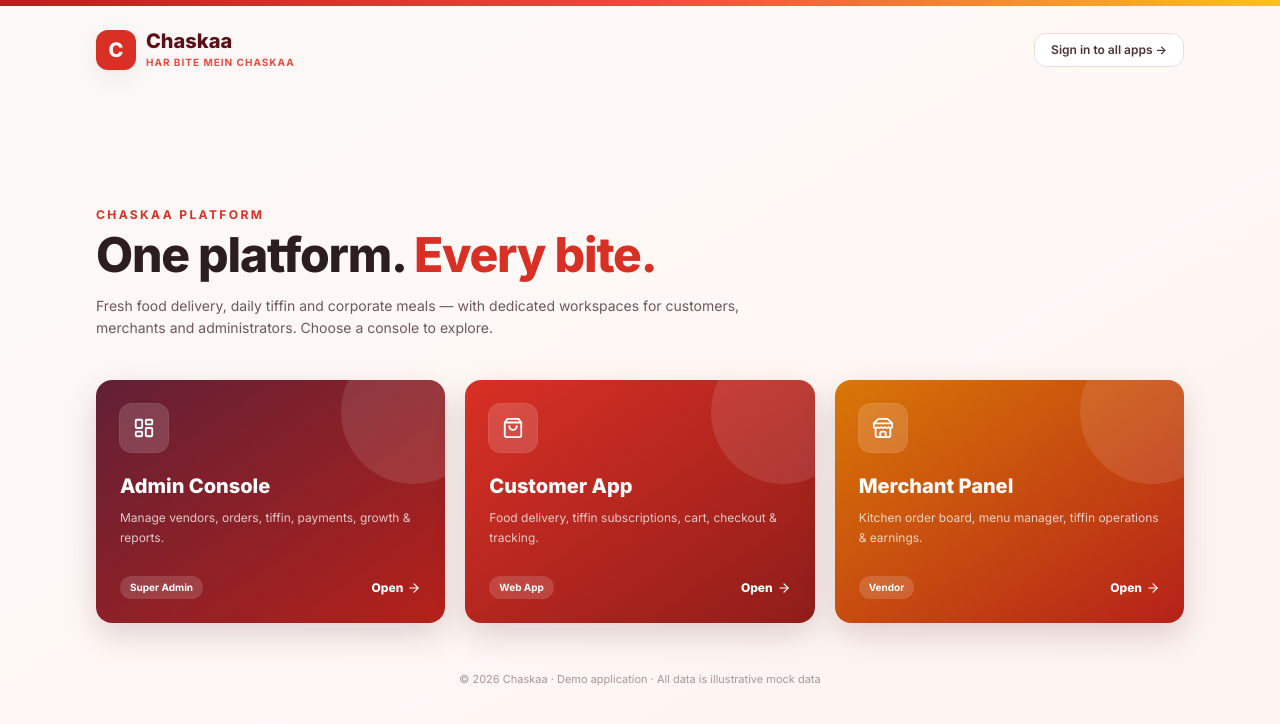
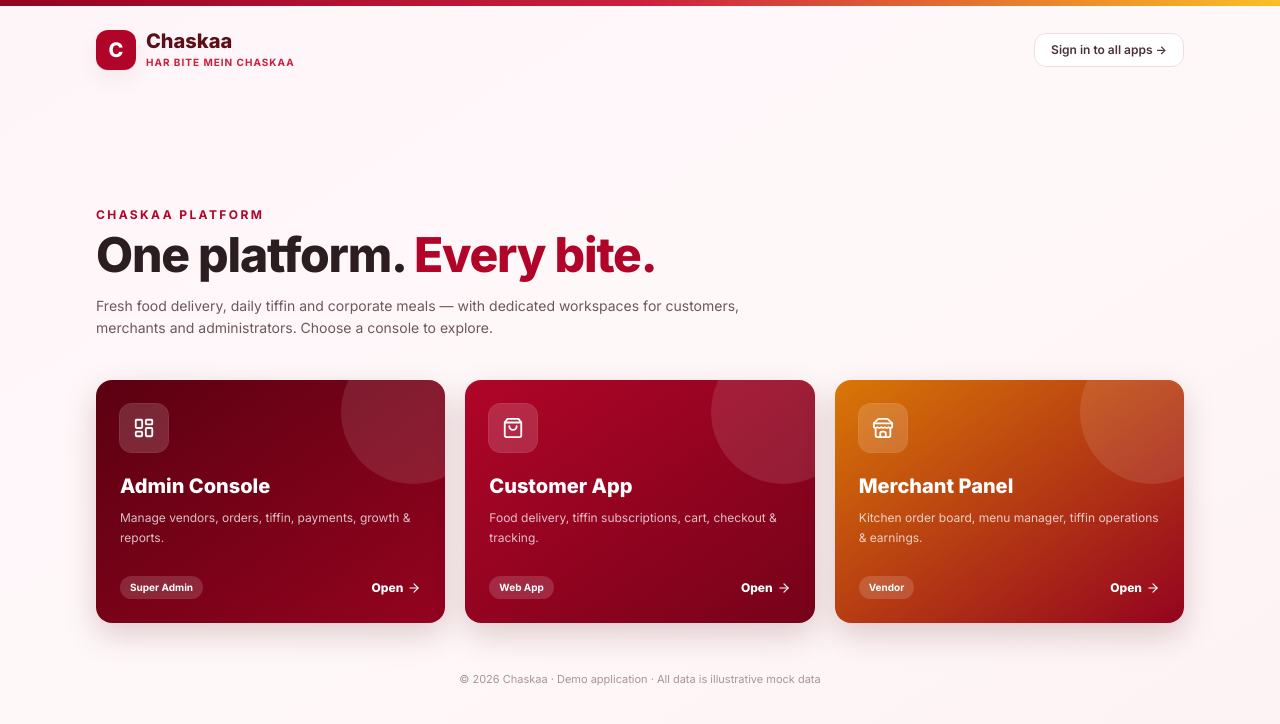
Before and after one commit to dubeyrishabh6388-design/Chaskaa, a React (Vite) app: page / in a window 1280 px wide. Shown: the top 724 px of the page. Built offline with nearby package versions, Linux system fonts and the light colour scheme.

Commit message:
Match exact reference theme: crimson primary, deep wine sidebar, orange-crimson active nav, pink-white surfaces

```diff
--- a/src/App.jsx
+++ b/src/App.jsx
@@ -33,7 +33,7 @@ function Portal() {
     { to: session ? '/vendor' : '/login?role=merchant', title: 'Merchant Panel', desc: 'Kitchen order board, menu manager, tiffin operations & earnings.', icon: 'Store', tone: 'from-amber-600 to-chaskaa-700', badge: 'Vendor' },
   ];
   return (
-    <div className="flex min-h-screen flex-col bg-gradient-to-br from-[#fbf8f7] via-[#fff8f5] to-[#fdf2f0]">
+    <div className="flex min-h-screen flex-col bg-gradient-to-br from-[#fef5f8] via-[#fff8f9] to-[#fdf2f4]">
       <div className="h-1.5 bg-gradient-to-r from-chaskaa-700 via-chaskaa-500 to-amber-400" />
       <header className="mx-auto flex w-full max-w-6xl items-center justify-between px-5 py-6 sm:px-8">
         <div className="flex items-center gap-2.5"><span className="grid h-10 w-10 place-items-center rounded-xl bg-chaskaa-600 text-xl font-black text-white shadow-card">C</span><div><p className="text-xl font-extrabold leading-none text-[#5c0f18]">Chaskaa</p><p className="mt-1 text-[10px] font-bold uppercase tracking-widest text-chaskaa-500">Har bite Mein Chaskaa</p></div></div>
--- a/src/components/CustomerLayout.jsx
+++ b/src/components/CustomerLayout.jsx
@@ -8,7 +8,7 @@ function CustomerLogo() {
   return (
     <Link to="/customer" className="flex items-center gap-2">
       <span className="grid h-9 w-9 place-items-center rounded-xl bg-chaskaa-600 text-base font-black text-white shadow-sm">C</span>
-      <span className="text-xl font-extrabold tracking-tight text-[#5c0f18]">Chaskaa</span>
+      <span className="text-xl font-extrabold tracking-tight text-[#51010e]">Chaskaa</span>
     </Link>
   );
 }
@@ -39,7 +39,7 @@ export default function CustomerLayout() {
 
   return (
     <div className="min-h-screen bg-[#fff9f6] pb-20 lg:pb-0">
-      <div className="h-1 bg-gradient-to-r from-chaskaa-700 via-chaskaa-500 to-amber-400" />
+      <div className="h-1 bg-active-nav" />
 
       <header className="sticky top-0 z-40 border-b border-[#f4e3e0] bg-white/95 backdrop-blur-md">
         <div className="mx-auto flex max-w-6xl items-center gap-3 px-4 py-3 sm:px-6">
@@ -57,7 +57,7 @@ export default function CustomerLayout() {
 
           <nav className="ml-auto hidden items-center gap-1 lg:flex">
             {navItems.slice(0, 4).map((n) => (
-              <NavLink key={n.to} to={n.to} end={n.end} className={({ isActive }) => `rounded-lg px-3 py-2 text-xs font-bold ${isActive ? 'bg-chaskaa-50 text-chaskaa-700' : 'text-[#6d585b] hover:bg-[#fdf4f2]'}`}>{n.label}</NavLink>
+              <NavLink key={n.to} to={n.to} end={n.end} className={({ isActive }) => `rounded-lg px-3 py-2 text-xs font-bold ${isActive ? 'bg-chaskaa-50 text-chaskaa-700' : 'text-[#6d585b] hover:bg-chaskaa-50'}`}>{n.label}</NavLink>
             ))}
           </nav>
 
--- a/src/components/ui.jsx
+++ b/src/components/ui.jsx
@@ -29,7 +29,7 @@ export function Icon({ name, size = 18, className = '', ...props }) {
 export function Badge({ children, tone = 'neutral', dot = false, className = '' }) {
   const tones = {
     green: 'bg-emerald-50 text-emerald-700 ring-emerald-200',
-    red: 'bg-rose-50 text-rose-700 ring-rose-200',
+    red: 'bg-chaskaa-50 text-chaskaa-700 ring-chaskaa-200',
     amber: 'bg-amber-50 text-amber-700 ring-amber-200',
     blue: 'bg-sky-50 text-sky-700 ring-sky-200',
     purple: 'bg-violet-50 text-violet-700 ring-violet-200',
@@ -247,7 +247,7 @@ export function DataTable({ columns, rows, search = true, searchPlaceholder = 'S
 export function Avatar({ name, size = 'md', tone = 'red' }) {
   const initials = String(name || '?').split(' ').map((p) => p[0]).slice(0, 2).join('').toUpperCase();
   const sizes = { sm: 'h-8 w-8 text-[11px]', md: 'h-10 w-10 text-xs', lg: 'h-12 w-12 text-sm' };
-  const tones = { red: 'bg-chaskaa-100 text-chaskaa-700', wine: 'bg-wine-100 text-wine-700', amber: 'bg-amber-100 text-amber-700' };
+  const tones = { red: 'bg-chaskaa-100 text-chaskaa-700', wine: 'bg-wine-100 text-wine-700', sidebar: 'bg-white/20 text-white', amber: 'bg-amber-100 text-amber-700' };
   return <span className={`grid shrink-0 place-items-center rounded-full font-bold ${sizes[size]} ${tones[tone]}`}>{initials}</span>;
 }
 
--- a/src/data/mockData.js
+++ b/src/data/mockData.js
@@ -179,7 +179,7 @@ export const revenueSeries = [
 ];
 
 export const serviceMix = [
-  { name: 'Food delivery', value: 56, color: '#ec4b3f' },
+  { name: 'Food delivery', value: 56, color: '#b00528' },
   { name: 'Student tiffin', value: 28, color: '#f6b73c' },
   { name: 'Corporate tiffin', value: 16, color: '#7e2640' },
 ];
--- a/src/index.css
+++ b/src/index.css
@@ -3,8 +3,8 @@
 @tailwind utilities;
 
 :root {
-  --wine: #6a1222;
-  --chaskaa: #d93025;
+  --wine: #51010e;
+  --chaskaa: #b00528;
 }
 
 * { -webkit-tap-highlight-color: transparent; }
@@ -12,7 +12,7 @@
 html { scroll-behavior: smooth; }
 
 body {
-  @apply bg-[#fbf8f7] text-[#2b1d20] antialiased;
+  @apply bg-[#fef5f8] text-[#241417] antialiased;
   font-feature-settings: 'cv02', 'cv03', 'cv04', 'cv11';
 }
 
@@ -23,31 +23,31 @@ body {
 
 @layer components {
   .card {
-    @apply rounded-2xl border border-[#f0e6e6] bg-white shadow-card;
+    @apply rounded-2xl border border-[#f6e4ea] bg-white shadow-card;
   }
   .btn {
     @apply inline-flex items-center justify-center gap-2 rounded-xl px-4 py-2 text-sm font-semibold transition-all duration-200 active:scale-[.98] disabled:cursor-not-allowed disabled:opacity-50;
   }
   .btn-primary {
-    @apply btn bg-chaskaa-600 text-white hover:bg-chaskaa-700 hover:shadow-float;
+    @apply btn bg-brand-gradient text-white shadow-card hover:shadow-float hover:brightness-105;
   }
   .btn-soft {
     @apply btn bg-chaskaa-50 text-chaskaa-700 hover:bg-chaskaa-100;
   }
   .btn-ghost {
-    @apply btn border border-[#eadddd] bg-white text-[#4a3438] hover:bg-[#fdf6f5];
+    @apply btn border border-[#efdde3] bg-white text-[#4a3438] hover:border-chaskaa-200 hover:bg-[#fef5f8];
   }
   .input {
-    @apply w-full rounded-xl border border-[#eadddd] bg-white px-3.5 py-2.5 text-sm outline-none transition placeholder:text-[#a99a9c] focus:border-chaskaa-400 focus:ring-4 focus:ring-chaskaa-100;
+    @apply w-full rounded-xl border border-[#efdde3] bg-white px-3.5 py-2.5 text-sm outline-none transition placeholder:text-[#ab9a9e] focus:border-chaskaa-400 focus:ring-4 focus:ring-chaskaa-100;
   }
   .label {
-    @apply mb-1.5 block text-xs font-semibold uppercase tracking-wide text-[#8a7477];
+    @apply mb-1.5 block text-xs font-semibold uppercase tracking-wide text-[#8d777b];
   }
   .chip {
     @apply inline-flex items-center gap-1 rounded-full px-2.5 py-1 text-[11px] font-bold;
   }
   .table-head {
-    @apply sticky top-0 z-10 bg-[#fdf8f8] px-4 py-3 text-left text-[11px] font-bold uppercase tracking-wider text-[#8a7477];
+    @apply sticky top-0 z-10 bg-[#fdf5f7] px-4 py-3 text-left text-[11px] font-bold uppercase tracking-wider text-[#8d777b];
   }
   .table-cell {
     @apply px-4 py-3 text-sm text-[#4a3438];
--- a/src/pages/Dashboard.jsx
+++ b/src/pages/Dashboard.jsx
@@ -92,7 +92,7 @@ export default function Dashboard() {
                 <XAxis dataKey="date" tick={{ fontSize: 10, fill: '#9b888b' }} axisLine={false} tickLine={false} interval={0} />
                 <YAxis tick={{ fontSize: 10, fill: '#9b888b' }} axisLine={false} tickLine={false} />
                 <Tooltip content={<ChartTooltip />} cursor={{ fill: '#fdf5f5' }} />
-                <Bar dataKey="delivery" name="Delivery" fill="#ec4b3f" radius={[5, 5, 0, 0]} maxBarSize={17} animationDuration={900} />
+                <Bar dataKey="delivery" name="Delivery" fill="#b00528" radius={[5, 5, 0, 0]} maxBarSize={17} animationDuration={900} />
                 <Bar dataKey="tiffin" name="Tiffin" fill="#f6b73c" radius={[5, 5, 0, 0]} maxBarSize={17} animationDuration={900} />
               </BarChart>
             </ResponsiveContainer>
--- a/src/pages/Login.jsx
+++ b/src/pages/Login.jsx
@@ -71,7 +71,7 @@ export default function Login() {
       </div>
 
       {/* Login panel */}
-      <div className="flex items-center justify-center bg-[#fbf8f7] px-4 py-10 sm:px-8">
+      <div className="flex items-center justify-center bg-[#fef5f8] px-4 py-10 sm:px-8">
         <div className="w-full max-w-lg">
           <div className="mb-7 lg:hidden">
             <p className="text-2xl font-extrabold text-chaskaa-600">Chaskaa</p>
--- a/src/pages/Reports.jsx
+++ b/src/pages/Reports.jsx
@@ -29,12 +29,12 @@ export default function Reports() {
           <div className="h-[280px]">
             <ResponsiveContainer width="100%" height="100%">
               <AreaChart data={revenueSeries} margin={{ left: -18, right: 8 }}>
-                <defs><linearGradient id="gmv" x1="0" y1="0" x2="0" y2="1"><stop offset="0%" stopColor="#ec4b3f" stopOpacity={0.35} /><stop offset="100%" stopColor="#ec4b3f" stopOpacity={0.02} /></linearGradient></defs>
+                <defs><linearGradient id="gmv" x1="0" y1="0" x2="0" y2="1"><stop offset="0%" stopColor="#b00528" stopOpacity={0.35} /><stop offset="100%" stopColor="#b00528" stopOpacity={0.02} /></linearGradient></defs>
                 <CartesianGrid strokeDasharray="4 4" vertical={false} stroke="#f2e9e9" />
                 <XAxis dataKey="month" axisLine={false} tickLine={false} tick={{ fontSize: 11, fill: '#9b888b' }} />
                 <YAxis axisLine={false} tickLine={false} tick={{ fontSize: 11, fill: '#9b888b' }} />
                 <Tooltip contentStyle={tooltipStyle} />
-                <Area type="monotone" dataKey="gmv" name="GMV (₹ lakh)" stroke="#ec4b3f" strokeWidth={2.5} fill="url(#gmv)" />
+                <Area type="monotone" dataKey="gmv" name="GMV (₹ lakh)" stroke="#b00528" strokeWidth={2.5} fill="url(#gmv)" />
               </AreaChart>
             </ResponsiveContainer>
           </div>
@@ -61,7 +61,7 @@ export default function Reports() {
                 <YAxis axisLine={false} tickLine={false} tick={{ fontSize: 11, fill: '#9b888b' }} />
                 <Tooltip contentStyle={tooltipStyle} /><Legend wrapperStyle={{ fontSize: 11 }} />
                 <Bar dataKey="gmv" name="GMV" fill="#f6b73c" radius={[4, 4, 0, 0]} maxBarSize={20} />
-                <Bar dataKey="revenue" name="Net revenue" fill="#ec4b3f" radius={[4, 4, 0, 0]} maxBarSize={20} />
+                <Bar dataKey="revenue" name="Net revenue" fill="#b00528" radius={[4, 4, 0, 0]} maxBarSize={20} />
               </BarChart>
             </ResponsiveContainer>
           </div>
--- a/src/pages/VendorApp.jsx
+++ b/src/pages/VendorApp.jsx
@@ -29,7 +29,7 @@ export function VendorLayout() {
   const { toast } = useApp();
   const [mobileOpen, setMobileOpen] = useState(false);
   return (
-    <div className="min-h-screen bg-[#fbf8f7] lg:flex">
+    <div className="min-h-screen bg-[#fef5f8] lg:flex">
       {mobileOpen && <div className="fixed inset-0 z-40 bg-black/40 lg:hidden" onClick={() => setMobileOpen(false)} />}
       <aside className={`fixed inset-y-0 left-0 z-50 flex w-[248px] flex-col bg-sidebar-wine text-white transition-transform lg:sticky lg:top-0 lg:h-screen lg:translate-x-0 ${mobileOpen ? 'translate-x-0' : '-translate-x-full'}`}>
         <div className="flex items-center gap-2.5 border-b border-white/10 px-5 py-5">
@@ -47,7 +47,7 @@ export function VendorLayout() {
               <p className="mb-1.5 px-3 text-[9px] font-bold uppercase tracking-[.18em] text-white/40">{g.label}</p>
               {g.items.map((n) => (
                 <NavLink key={n.to} to={n.to} end={n.end} onClick={() => setMobileOpen(false)}
-                  className={({ isActive }) => `mb-0.5 flex items-center gap-3 rounded-xl px-3 py-2.5 text-xs font-semibold transition ${isActive ? 'bg-white text-chaskaa-700 shadow-sm' : 'text-white/75 hover:bg-white/10 hover:text-white'}`}>
+                  className={({ isActive }) => `mb-0.5 flex items-center gap-3 rounded-xl px-3 py-2.5 text-xs font-semibold transition ${isActive ? 'bg-active-nav text-white shadow-sm' : 'text-white/75 hover:bg-white/10 hover:text-white'}`}>
                   <Icon name={n.icon} size={16} /> {n.label}
                 </NavLink>
               ))}
--- a/tailwind.config.js
+++ b/tailwind.config.js
@@ -4,41 +4,52 @@ export default {
   theme: {
     extend: {
       colors: {
+        /* Crimson family sampled from the reference dashboard (#B00428 primary,
+           #51010E sidebar). Kept as the brand "chaskaa" scale. */
         chaskaa: {
-          50: '#fff4f3',
-          100: '#ffe5e3',
-          200: '#ffcdc8',
-          300: '#ffa79e',
-          400: '#fb7568',
-          500: '#ec4b3f',
-          600: '#d93025',
-          700: '#b52119',
-          800: '#8f1d19',
-          900: '#5c0f18',
-          950: '#3a0811',
+          50: '#fdf2f4',
+          100: '#fce3e8',
+          200: '#f9c7d0',
+          300: '#f295a6',
+          400: '#e45a72',
+          500: '#cc1f3f',
+          600: '#b00528',
+          700: '#94031f',
+          800: '#760219',
+          900: '#51010e',
+          950: '#350108',
         },
+        /* Deep wine family for the sidebar / dark panels. */
         wine: {
           50: '#fdf4f5',
-          100: '#f9e6e8',
-          200: '#f0cbd0',
-          300: '#e2a3ad',
-          400: '#cd7081',
-          500: '#b44a61',
-          600: '#9a344e',
-          700: '#7e2640',
-          800: '#612036',
-          900: '#4c1024',
+          100: '#f9e3e6',
+          200: '#f0c3ca',
+          300: '#e095a2',
+          400: '#c95d72',
+          500: '#a8324c',
+          600: '#8c1f38',
+          700: '#730216',
+          800: '#5b0111',
+          900: '#51010e',
+          950: '#3a010a',
         },
       },
       fontFamily: {
         sans: ['Inter', 'ui-sans-serif', 'system-ui', '-apple-system', 'Segoe UI', 'sans-serif'],
       },
       boxShadow: {
-        card: '0 1px 2px rgba(58, 8, 17, 0.04), 0 8px 24px rgba(58, 8, 17, 0.06)',
-        float: '0 12px 32px rgba(58, 8, 17, 0.16)',
+        card: '0 1px 2px rgba(81, 1, 14, 0.04), 0 8px 24px rgba(81, 1, 14, 0.06)',
+        float: '0 12px 32px rgba(81, 1, 14, 0.18)',
       },
       backgroundImage: {
-        'sidebar-wine': 'linear-gradient(175deg, #6a1222 0%, #7c1b28 42%, #8d232a 100%)',
+        /* Reference sidebar: #730216 at the very top fading into #51010E. */
+        'sidebar-wine': 'linear-gradient(180deg, #730216 0%, #5c0110 26%, #51010e 62%, #4d010d 100%)',
+        /* Reference primary button: flat crimson. */
+        'brand-gradient': 'linear-gradient(95deg, #c8102e 0%, #b00528 60%, #a80423 100%)',
+        /* Reference active nav pill: orange -> crimson, left to right. */
+        'active-nav': 'linear-gradient(90deg, #fc5e1d 0%, #e0432b 45%, #c2223a 100%)',
+        /* Deep wine promo / hero panels. */
+        'hero-wine': 'linear-gradient(135deg, #5b0111 0%, #730216 48%, #a80423 100%)',
       },
     },
   },
```
Also changed, not shown: src/components/Layout.jsx (+7 -7 lines), src/pages/CustomerApp.jsx (+14 -14 lines), 2 other files (tests, documents, lock files or other folders).
